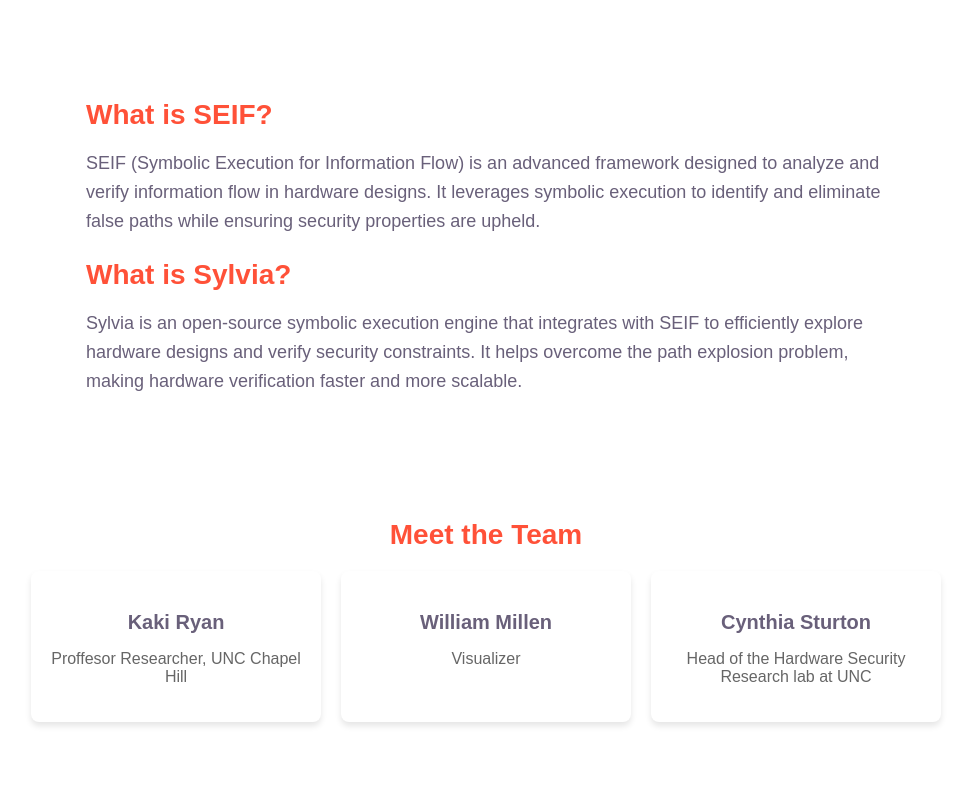
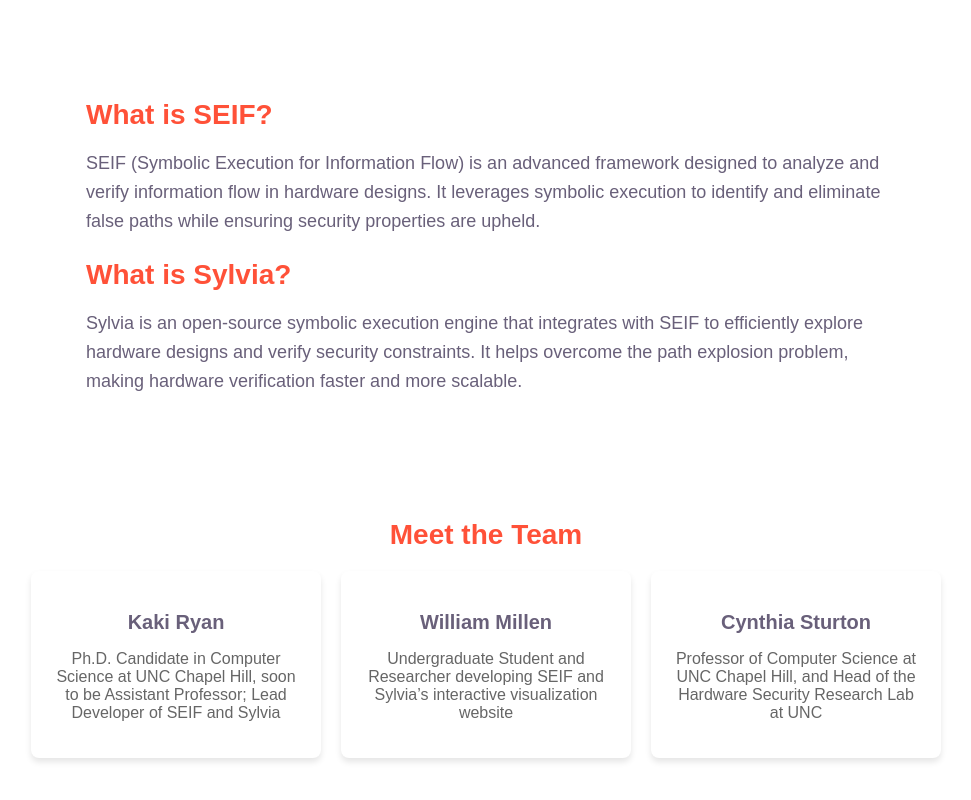
Before and after one commit to HWSec-UNC/verviz, a React (Vite) app in the folder frontend/: page /about in a window 1280 px wide. Shown: the part 292-1092 px from the top of the page, without its empty margins (154-1125 px from the left). Built offline with nearby package versions, Linux system fonts and the light colour scheme.

Commit message:
Updated about page

```diff
--- a/frontend/src/pages/About.jsx
+++ b/frontend/src/pages/About.jsx
@@ -35,9 +35,9 @@
         <h2>Meet the Team</h2>
         <div className="team-grid">
           {[
-            { name: "Kaki Ryan", role: "Proffesor Researcher, UNC Chapel Hill" },
-            { name: "William Millen", role: "Visualizer" },
-            { name: "Cynthia Sturton", role: "Head of the Hardware Security Research lab at UNC" }
+            { name: "Kaki Ryan", role: "Ph.D. Candidate in Computer Science at UNC Chapel Hill, soon to be Assistant Professor; Lead Developer of SEIF and Sylvia" },
+            { name: "William Millen", role: "Undergraduate Student and Researcher developing SEIF and Sylvia’s interactive visualization website" },
+            { name: "Cynthia Sturton", role: "Professor of Computer Science at UNC Chapel Hill, and Head of the Hardware Security Research Lab at UNC" }
           ].map((person, index) => (
             <div key={index} className="team-card">
               <h3>{person.name}</h3>
```
